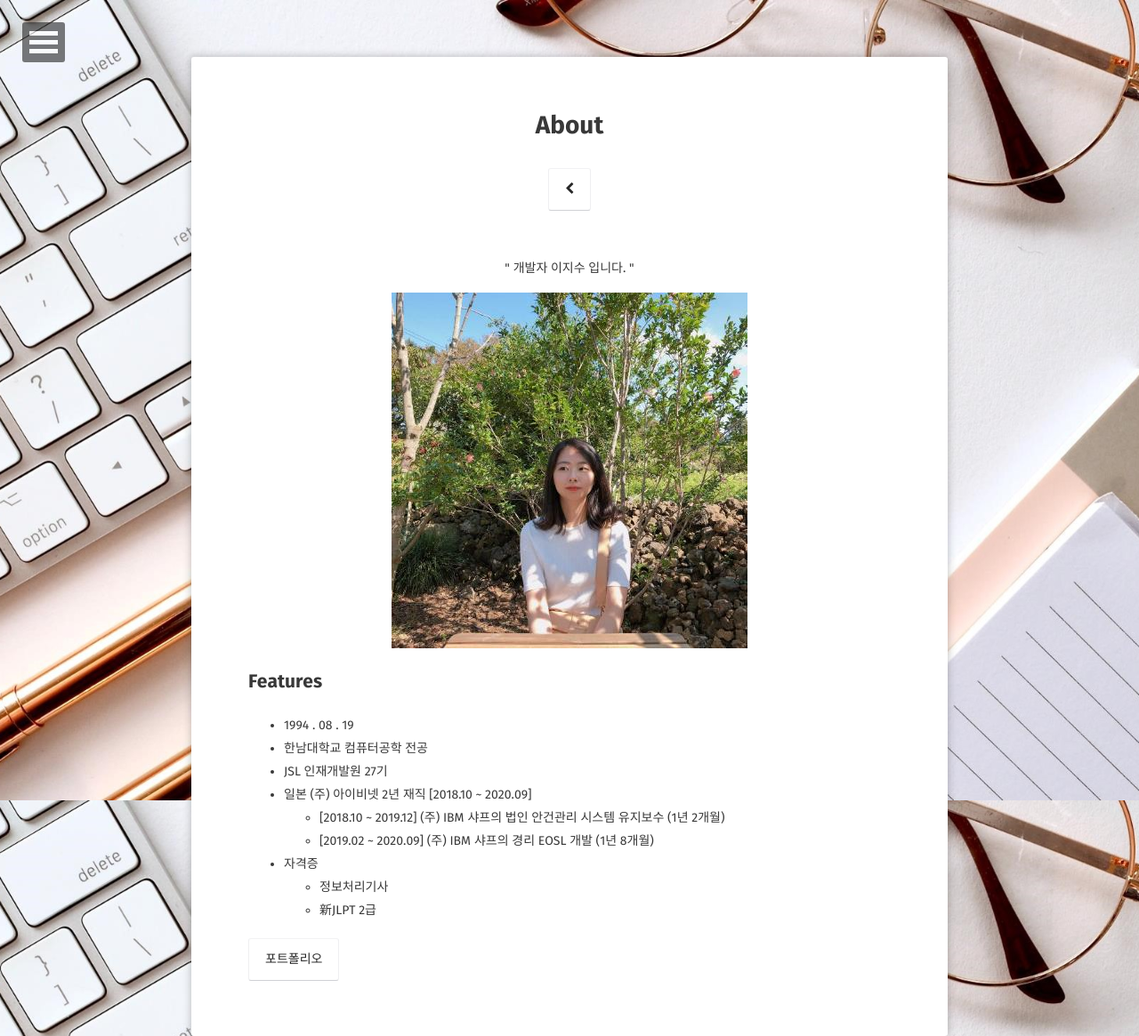
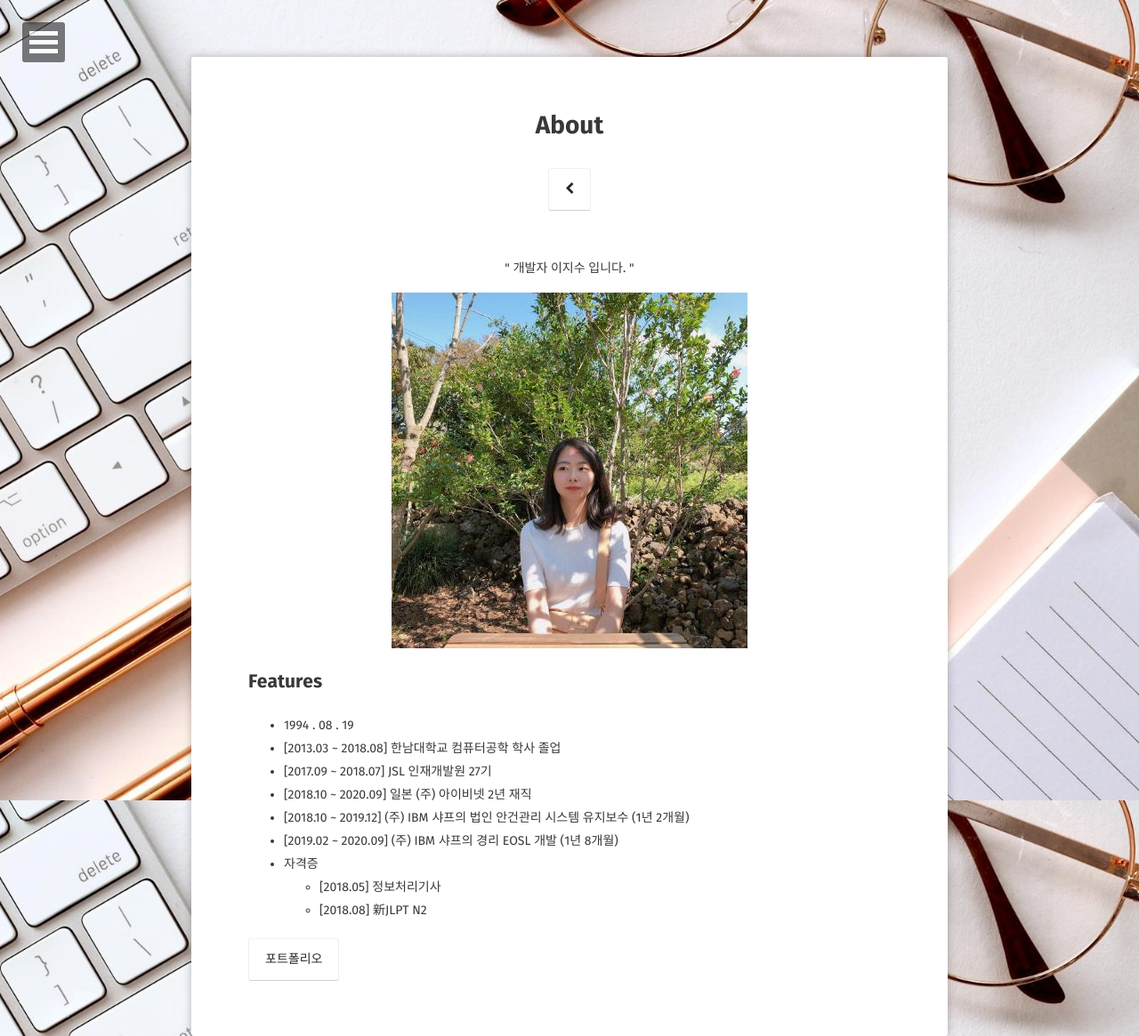
Before and after one commit to LEEJISU-dev/LEEJISU-dev.github.io, a Jekyll site: the page built from about/index.md, in a window 1280 px wide. Shown: the whole page at 89% size. Built offline with Jekyll 4.4.1, drawn with Linux system fonts in a browser that asks for light colours; some web fonts are replaced.

Commit message:
Modified about

```diff
--- a/about/index.md
+++ b/about/index.md
@@ -11,14 +11,14 @@ comments: false
 
 ## Features
 * 1994 . 08 . 19
-* 한남대학교 컴퓨터공학 전공
-* JSL 인재개발원 27기
-* 일본 (주) 아이비넷 2년 재직 [2018.10 ~ 2020.09]
+* [2013.03 ~ 2018.08] 한남대학교 컴퓨터공학 학사 졸업
+* [2017.09 ~ 2018.07] JSL 인재개발원 27기
+*  [2018.10 ~ 2020.09] 일본 (주) 아이비넷 2년 재직
   * [2018.10 ~ 2019.12]  (주) IBM 샤프의 법인 안건관리 시스템 유지보수 (1년 2개월)
   * [2019.02 ~ 2020.09]  (주) IBM 샤프의 경리 EOSL 개발 (1년 8개월)
 * 자격증
-  * 정보처리기사
-  * 新JLPT 2급
+  * [2018.05] 정보처리기사
+  * [2018.08] 新JLPT N2
 
 
 [포트폴리오](../assets/포트폴리오.pdf){: .btn}
```
